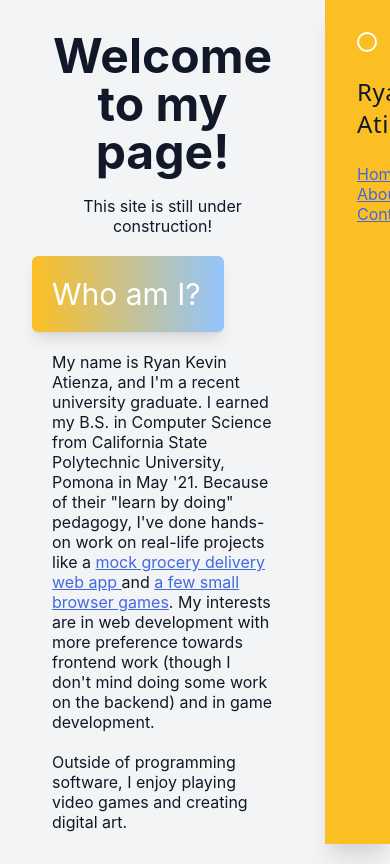
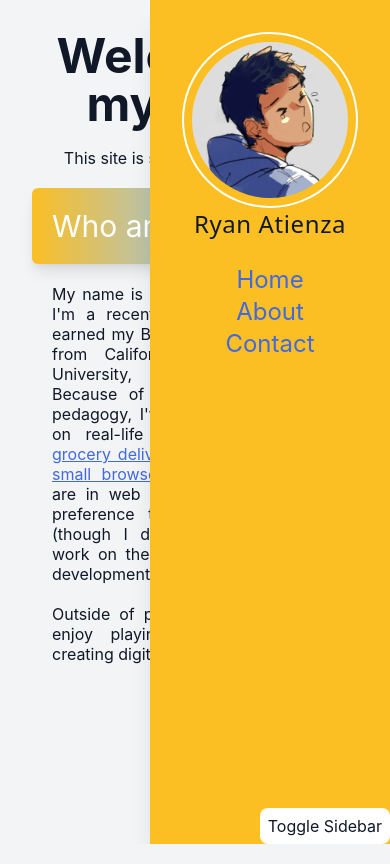
Before and after one commit to ryankpa/my-page, a React (Create React App) app: page /#/ in a window 390 px wide. Built offline with nearby package versions, Linux system fonts and the light colour scheme.

Commit message:
begin adjustment for mobile screens

```diff
--- a/public/index.html
+++ b/public/index.html
@@ -26,7 +26,7 @@
     -->
     <title>Welcome!</title>
   </head>
-  <body class="min-h-screen bg-gray-100">
+  <body class="h-screen bg-gray-100">
     <noscript>You need to enable JavaScript to run this app.</noscript>
     <div id="root"></div>
     <!--
--- a/src/App.css
+++ b/src/App.css
@@ -1,10 +1,3 @@
-.App {
-  text-align: center;
-  display: grid;
-  grid-template-columns: 5fr 1fr;
-  min-height: 100vh;
-}
-
 .App-logo {
   height: 40vmin;
   pointer-events: none;
@@ -31,16 +24,14 @@
   color: #61dafb;
 }
 
-/*for grid config*/
-.content {
-  grid-column: 1 / span 1;
-  grid-row: 1 / span 1;
+/* width */
+.content::-webkit-scrollbar {
+  width: 8px;
 }
 
-nav {
-  grid-column: 2 / span 1;
-  grid-row: 1 / span 1;
-  max-height: 100vh;
+/* Handle */
+.content::-webkit-scrollbar-thumb {
+  background: royalblue;
 }
 
 a {
--- a/src/App.js
+++ b/src/App.js
@@ -1,31 +1,16 @@
 import './App.css';
 import React from 'react';
-import { Route, Switch, Link } from "react-router-dom";
+import { Route, Switch } from "react-router-dom";
 import About from './About';
 import Home from './Home';
-import myIcon from './assets/icon.png';
+import Sidebar from './Sidebar'
 
 class App extends React.Component {
   render(){
     return (
-      <div className="App">
-        <nav className="bg-yellow-400 p-8 shadow-xl  overflow-y-auto">
-          <img className="rounded-full min-w-xs border-2 border-white p-2 mb-6" src={myIcon} alt="A drawing of myself that I made"></img>
-            <div className="text-2xl font-medium tracking-wide font-sans pb-6">
-              Ryan Atienza
-            </div>
-            <ul id="navigation">
-                <li>
-                    <Link to="/">Home</Link>
-                </li>
-                <li>
-                    <Link to="/about">About</Link>
-                </li>
-                <li>
-                    <Link to="/contact">Contact</Link>
-                </li>
-            </ul>
-        </nav>
+      <div className="App text-justify lg:text-left lg:grid lg:grid-col-1 lg:grid-row-1">
+        <div className="lg:grid lg:grid-cols-6 overflow-hidden">
+          <div className="page lg:col-span-5">
             <Switch>
               <Route exact path="/">
               <Home />
@@ -35,6 +20,9 @@ class App extends React.Component {
               </Route>
             </Switch>
           </div>
+          <Sidebar />
+        </div>
+      </div>
     );
   }
 }
--- a/src/Home.jsx
+++ b/src/Home.jsx
@@ -5,7 +5,7 @@ class Home extends React.Component {
 
     render() {
         return (
-            <div className="content p-8 text-left">
+            <div className="lg:h-screen p-8 lg:overflow-y-scroll">
                 <div className="fade-in">
                     <h1 className="text-5xl font-bold mb-5 text-center">Welcome to my page!</h1>
                     <p className="pb-5 text-center">This site is still under construction!</p>
--- /dev/null
+++ b/src/Sidebar.jsx
@@ -0,0 +1,33 @@
+import './App.css';
+import React from 'react'
+import { Link } from "react-router-dom";
+import myIcon from './assets/icon.png';
+
+class Sidebar extends React.Component {
+    render(){
+        return(
+            <div className="min-h-screen absolute top-0 right-0 lg:relative lg:col-span-1">
+                <nav id="sidebar" className="min-h-screen w-60 lg:w-full bg-yellow-400 p-8 shadow-xl">
+                    <img className="rounded-full min-w-xs border-2 border-white p-2 m-auto" src={myIcon} alt="A drawing of myself that I made"></img>
+                    <div className="text-2xl text-center font-medium tracking-wide font-sans pb-6">
+                    Ryan Atienza
+                    </div>
+                    <ul className="text-2xl lg:text-lg text-center" id="navigation">
+                        <li>
+                            <Link to="/"><button>Home</button></Link>
+                        </li>
+                        <li>
+                            <Link to="/about"><button>About</button></Link>
+                        </li>
+                        <li>
+                            <Link to="/contact"><button>Contact</button></Link>
+                        </li>
+                    </ul>
+                </nav>
+                <button className="lg:hidden fixed bottom-0 right-0 p-2 bg-white rounded-lg">Toggle Sidebar</button>
+            </div>
+        );
+    }
+}
+
+export default Sidebar;
```
Lines whose indentation alone changed are shown as unchanged.
